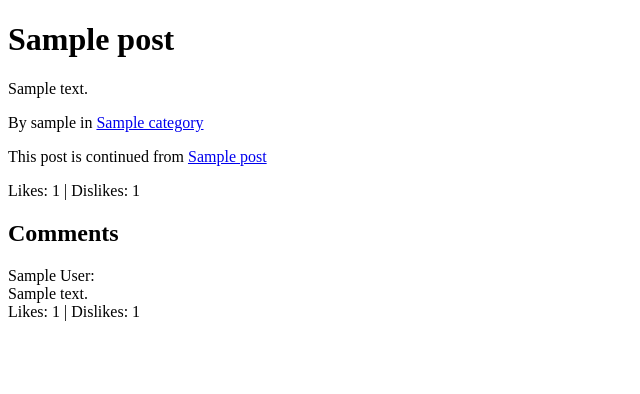
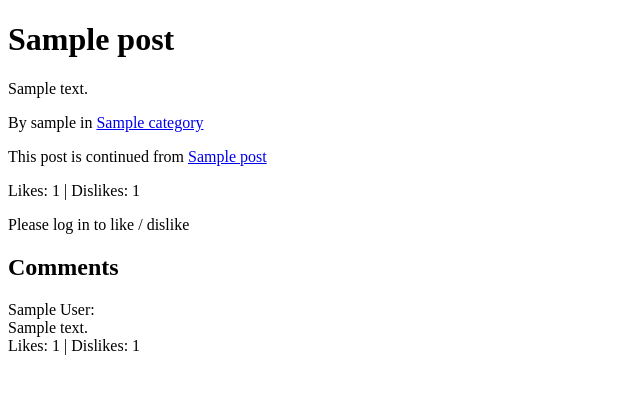
Before and after one commit to MAKhodayari/BlogProject, a Django app: a page that uses templates/post_detail.html in a window 1280 px wide. Shown: the top 394 px of the page, without its empty margins (0-640 px from the left). Run offline with Django 4.2, Linux system fonts and the light colour scheme; tables that the repository leaves empty hold one stand-in row (values such as "Sample post"); parts of the project's set-up code (start-up, migrations or seed data) failed here and were passed over.

Commit message:
Add Reaction to Post View

```diff
--- a/Blog/urls.py
+++ b/Blog/urls.py
@@ -10,6 +10,8 @@ urlpatterns = [
     path('', IndexView.as_view(), name='index'),
     path('posts/', PostListView.as_view(), name='post_list'),
     path('posts/<slug>/', PostDetailView.as_view(), name='post_detail'),
+    path('post/<slug>/like/', ReactToPostView.as_view(reaction='like'), name='like_post'),
+    path('post/<slug>/dislike/', ReactToPostView.as_view(reaction='dislike'), name='dislike_post'),
     path('categories/', CategoryListView.as_view(), name='category_list'),
     path('categories/<slug>/', CategoryDetailView.as_view(), name='category_detail'),
 
--- a/Blog/views.py
+++ b/Blog/views.py
@@ -1,4 +1,7 @@
-from django.shortcuts import render
+from django.contrib.auth.decorators import login_required
+from django.shortcuts import render, redirect
+from django.utils.decorators import method_decorator
+from django.views import View
 from django.views.generic import TemplateView, ListView, DetailView
 from rest_framework import viewsets
 
@@ -20,6 +23,19 @@ class PostListView(ListView):
 class PostDetailView(DetailView):
     queryset = Post.objects.all()
     template_name = 'post_detail.html'
+
+
+class ReactToPostView(View):
+    reaction = None
+
+    @method_decorator(login_required)
+    def post(self, request, slug):
+        post = Post.objects.get(slug=slug)
+        if self.reaction == 'like':
+            post.like()
+        elif self.reaction == 'dislike':
+            post.dislike()
+        return redirect('post_detail', slug=post.slug)
 
 
 class CategoryListView(ListView):
--- a/templates/post_detail.html
+++ b/templates/post_detail.html
@@ -22,7 +22,21 @@
                 <a href="{% url 'post_detail' object.previous_post.slug %}">{{ object.previous_post }}</a>
             </p>
         {% endif %}
-        <p>Likes: {{ object.likes }} | Dislikes: {{ object.dislikes }}</p>
+        {% if user.is_authenticated %}
+            <form action="{% url 'like_post' post.slug %}" method="post">
+                {% csrf_token %}
+                <button type="submit">Like</button>
+                {{ object.likes }}
+            </form>
+            <form action="{% url 'dislike_post' post.slug %}" method="post">
+                {% csrf_token %}
+                <button type="submit">Dislike</button>
+                {{ object.dislikes }}
+            </form>
+        {% else %}
+            <p>Likes: {{ object.likes }} | Dislikes: {{ object.dislikes }}</p>
+            <p>Please log in to like / dislike</p>
+        {% endif %}
     </div>
     {% if object.comment_set.all.exists %}
         <div>
```
